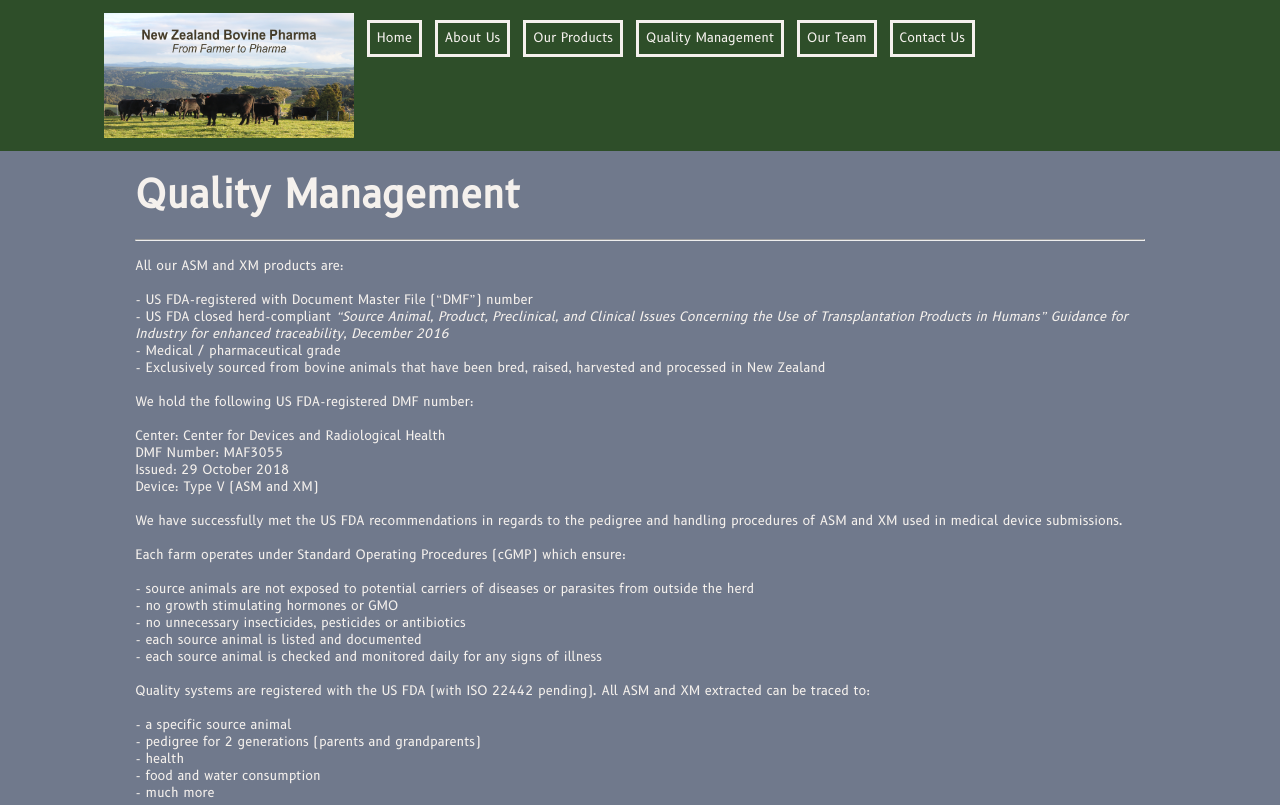
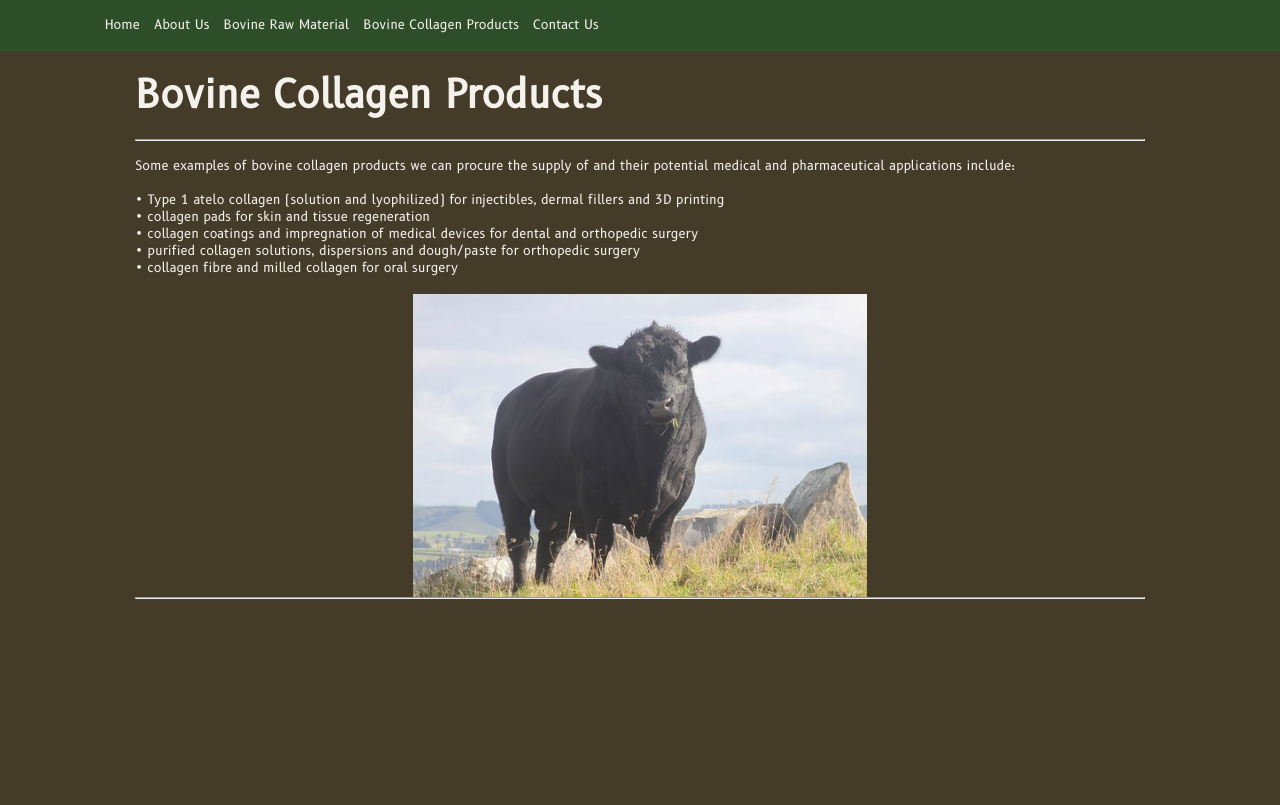
Before and after one commit to nick17773/nzbovinepharma, a plain HTML site: page quality.html in a window 1280 px wide. Shown: the top 805 px of the page. Drawn offline with Linux system fonts and the light colour scheme; a script that the page names is missing.

Commit message:
Add files via upload

```diff
--- a/quality.html
+++ b/quality.html
@@ -15,7 +15,7 @@
 <body class="home">
     <div class="navigation">
         <ul>
-            <li><img class="logo" src="images/Logo.png"></li>
+
             <li>
                 <a class="btn-small" href="index.html">Home</a>
             </li>
@@ -24,13 +24,10 @@
             </li>
 
             <li>
-                <a class="btn-small" href="products.html">Our Products</a>
+                <a class="btn-small" href="products.html">Bovine Raw Material</a>
             </li>
             <li>
-                <a class="btn-small" href="quality.html">Quality Management</a>
-            </li>
-            <li>
-                <a class="btn-small" href="team.html">Our Team</a>
+                <a class="btn-small" href="quality.html">Bovine Collagen Products</a>
             </li>
             <li>
                 <a class="btn-small" href="contact.html">Contact Us</a>
@@ -40,77 +37,24 @@
     </div>
     <div class="main">
         <nav>
-            <h1>Quality Management</h1>
+            <h1>Bovine Collagen Products</h1>
             <br>
         </nav>
         <hr>
         <br>
         <p>
-            All our ASM and XM products are:<br>
-            <br>- US FDA-registered with Document Master File (“DMF”) number
-            <br>- US FDA closed herd-compliant
-            <i>“Source Animal, Product, Preclinical, and Clinical Issues Concerning the Use of
-                Transplantation Products in Humans” Guidance for Industry for enhanced
-                traceability, December 2016</i>
-            <br>- Medical / pharmaceutical grade
-            <br>- Exclusively sourced from bovine animals that have been bred, raised, harvested and processed in New Zealand</p>
+            Some examples of bovine collagen products we can procure the supply of and their potential medical and pharmaceutical applications include:<br>
+            <br>• Type 1 atelo collagen (solution and lyophilized) for injectibles, dermal fillers and 3D printing
+            <br>• collagen pads for skin and tissue regeneration
+            <br>• collagen coatings and impregnation of medical devices for dental and orthopedic surgery
+            <br>• purified collagen solutions, dispersions and dough/paste for orthopedic surgery
+            <br>• collagen fibre and milled collagen for oral surgery
+            <br>
+            <br>
 
-        <nav>
-            <p>
-                <br>
+            <img class="images" src="images/pharma%204.jpg">
+        </p>
 
-                We hold the following US FDA-registered DMF number:
-                <br>
-                <br>Center: Center for Devices and Radiological Health
-                <br>DMF Number: MAF3055
-                <br>Issued: 29 October 2018
-                <br>Device: Type V (ASM and XM)
-                <br>
-                <br>We have successfully met the US FDA recommendations in regards to the
-                pedigree and handling procedures of ASM and XM used in medical device
-                submissions.</p>
-        </nav>
-        <nav>
-            <br>
-            <p>
-                Each farm operates under Standard Operating Procedures (cGMP) which ensure:<br>
-                <br>- source animals are not exposed to potential carriers of diseases or parasites from outside the herd
-                <br>- no growth stimulating hormones or GMO
-                <br>- no unnecessary insecticides, pesticides or antibiotics
-                <br>- each source animal is listed and documented
-                <br>- each source animal is checked and monitored daily for any signs of illness
-            </p>
-        </nav>
-        <nav>
-            <br>
-            <p>
-                Quality systems are registered with the US FDA (with ISO 22442 pending).
-                All ASM and XM extracted can be traced to:<br>
-                <br>- a specific source animal
-                <br>- pedigree for 2 generations (parents and grandparents)
-                <br>- health
-                <br>- food and water consumption
-                <br>- much more
-            </p>
-        </nav>
-        <nav>
-            <br>
-            <p>
-                Complete traceability - Each source animal is tagged with a radio frequency identification (“RFID”) tag containing a microchip with a 15-digit RFID number that is globally unique and can be read by an RFID scanner.<br>
-
-
-                <br>Each harvesting and processing facility operates under Standard Operating Procedures (cGMP) which include:<br>
-                <br>- full inspection and veterinary exam, before harvest
-                <br>- NZ MPI inspection of each source animal’s organs and flesh, plus a full necropsy by an onsite veterinarian
-                <br>- ASM and XM are removed from the harvesting area for processing / packaging
-                <br>
-                <br>Further processing of ASM into more refined and finished pharmaceuticals,
-                devices or biologics may occur offsite.
-                <br>
-                <br>
-                <img class="images" src="images/pharma%204.jpg">
-            </p>
-        </nav>
         <hr>
 
     </div>
--- a/style.css
+++ b/style.css
@@ -16,11 +16,11 @@
 
 .navigation ul li {
     display: inline-block;
-    padding-left: 0.5vmax;
-    padding-right: 0.5vmax;
+    padding-left: 0.55vmax;
+    padding-right: 0.55vmax;
     align-content: left;
     float: left;
-    line-height: 4vmax;
+    line-height: 2vmax;
 
 }
 
@@ -32,9 +32,8 @@
 }
 
 .btn-small {
-    border-style: solid;
-    border-width: 3px;
-    padding: 7px;
+
+
 
     align-content: left;
 }
@@ -48,6 +47,7 @@ a {
 
 * {
     font-family: 'b612regular';
+
     font-size: 1vmax;
 
     margin: 0 auto;
@@ -104,7 +104,7 @@ body {
 
 .home
 {
-     background: #70798c;
+     background: #443C29;
 }
 html
 {
@@ -121,7 +121,7 @@ html
   z-index: 99; /* Make sure it does not overlap */
   border: none; /* Remove borders */
   outline: none; /* Remove outline */
-  background-color: #2e294e; /* Set a background color */
+  background-color: #2e4e29; /* Set a background color */
   color: white; /* Text color */
   cursor: pointer; /* Add a mouse pointer on hover */
   padding: 15px; /* Some padding */
@@ -142,8 +142,7 @@ html
 }
 .logo
 {
-    width: 250px;
-    height: 125px;
+
     display:    block;
     padding: 0px;
 
```
Also changed, not shown: about.html (+14 -12 lines), contact.html (+4 -7 lines), index.html (+5 -32 lines), products.html (+12 -18 lines).
